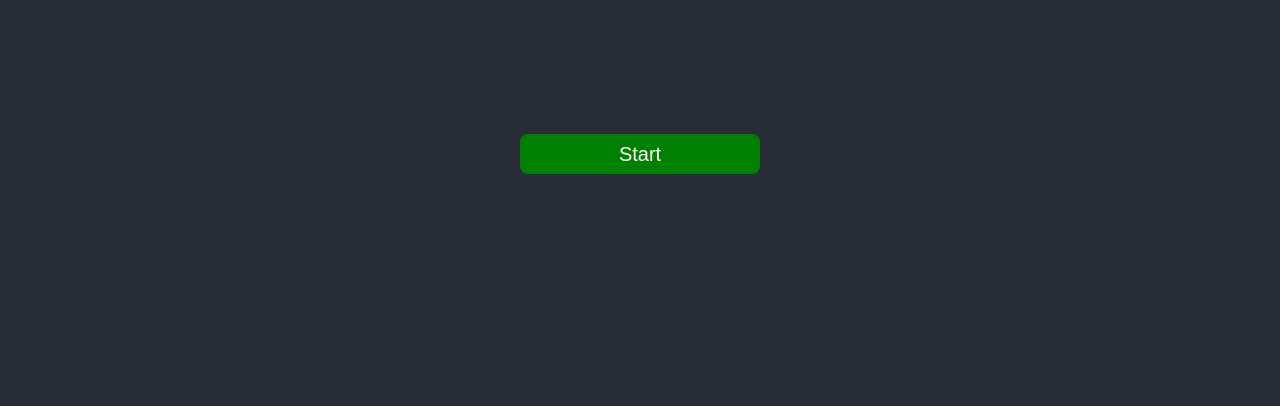
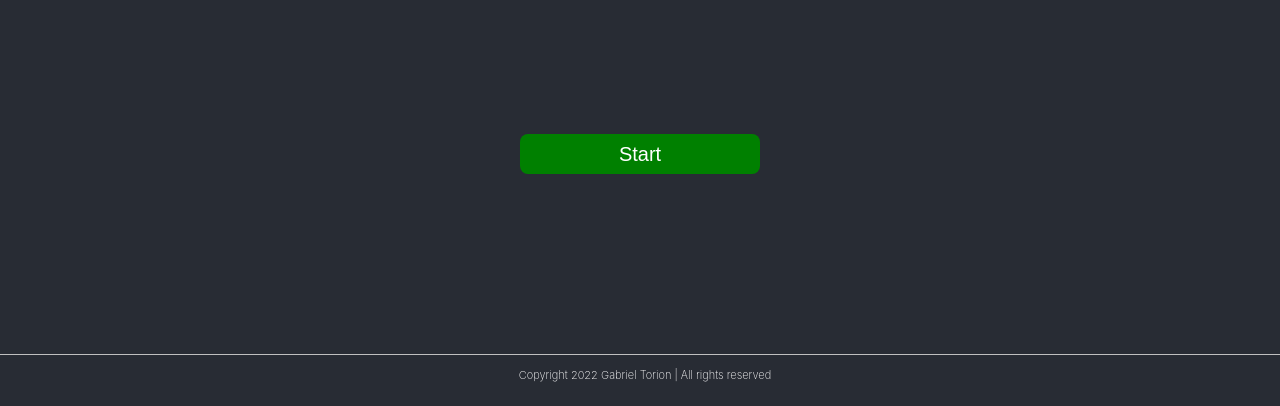
Before and after one commit to Toriong/Pomdoro-timer, a React app: page / in a window 1280 px wide. Shown: the part 394-800 px from the top of the page. Built offline with nearby package versions, Linux system fonts and the light colour scheme.

Commit message:
footer added

```diff
--- a/src/PomodoroTimerApp.js
+++ b/src/PomodoroTimerApp.js
@@ -1,4 +1,5 @@
 import React from 'react'
+import Footer from './components/Footer'
 import PomodoroTimerMainPage from './PomodoroTimerMainPage'
 import { SettingsProvider } from './providers/SettingsProvider'
 import { TimerProvider } from './providers/TimerProvider'
@@ -8,6 +9,7 @@ const PomodoroTimerApp = () => (
         <TimerProvider>
             <SettingsProvider>
                 <PomodoroTimerMainPage />
+                <Footer />
             </SettingsProvider>
         </TimerProvider>
     </>
--- /dev/null
+++ b/src/components/Footer.js
@@ -0,0 +1,27 @@
+import React from 'react'
+import '../css/footer.css'
+
+const getTimeOfLocation = () => {
+    const options = {
+        timeZone: 'America/Chicago',
+        year: 'numeric',
+    }
+
+    let formatter = new Intl.DateTimeFormat([], options);
+
+    return formatter.format(new Date())
+};
+
+
+const Footer = () => {
+    const currentYear = getTimeOfLocation();
+    return (
+        <footer id='footer'>
+            <div>
+                <span>Copyright {currentYear} Gabriel Torion | All rights reserved</span>
+            </div>
+        </footer>
+    )
+}
+
+export default Footer
--- /dev/null
+++ b/src/css/footer.css
@@ -0,0 +1,29 @@
+#footer {
+    overflow-x: auto;
+    height: 40px;
+    border-top: solid silver .000001px;;
+    width: 100vw;
+    min-width: 280px;
+}
+
+#footer>div {
+    height: 100%;
+    min-width: 280px;
+    display: flex;
+    justify-content: center;
+    align-items: center;
+    padding-left: 10px;
+    max-width: 2560px
+}
+
+#footer span {
+    font-size: 11px;
+    font-weight: 200;
+
+}
+
+@media (max-width: 767px) {
+    #footer span {
+        font-size: 10px;
+    }
+}
--- a/src/css/index.css
+++ b/src/css/index.css
@@ -1,6 +1,10 @@
 :root{
   --backgroundColor:#282c34;
   --borderColor: silver solid 0.8px
+}
+
+span{
+  color: white
 }
 
 body {
@@ -52,7 +56,7 @@ button{
 
 .pomodoroTimerPage {
   background-color: var(--backgroundColor);
-  min-height: 100vh;
+  min-height: 90vh;
   display: flex;
   flex-direction: column;
   max-width: 2560px;
--- a/src/css/navbar.css
+++ b/src/css/navbar.css
@@ -22,7 +22,7 @@
 
 .navbarSubContainer {
     display: flex;
-justify-content: space-between;
+    justify-content: space-between;
     width: 100%;
     max-width: 2560px;
     min-width: 280px;
```
